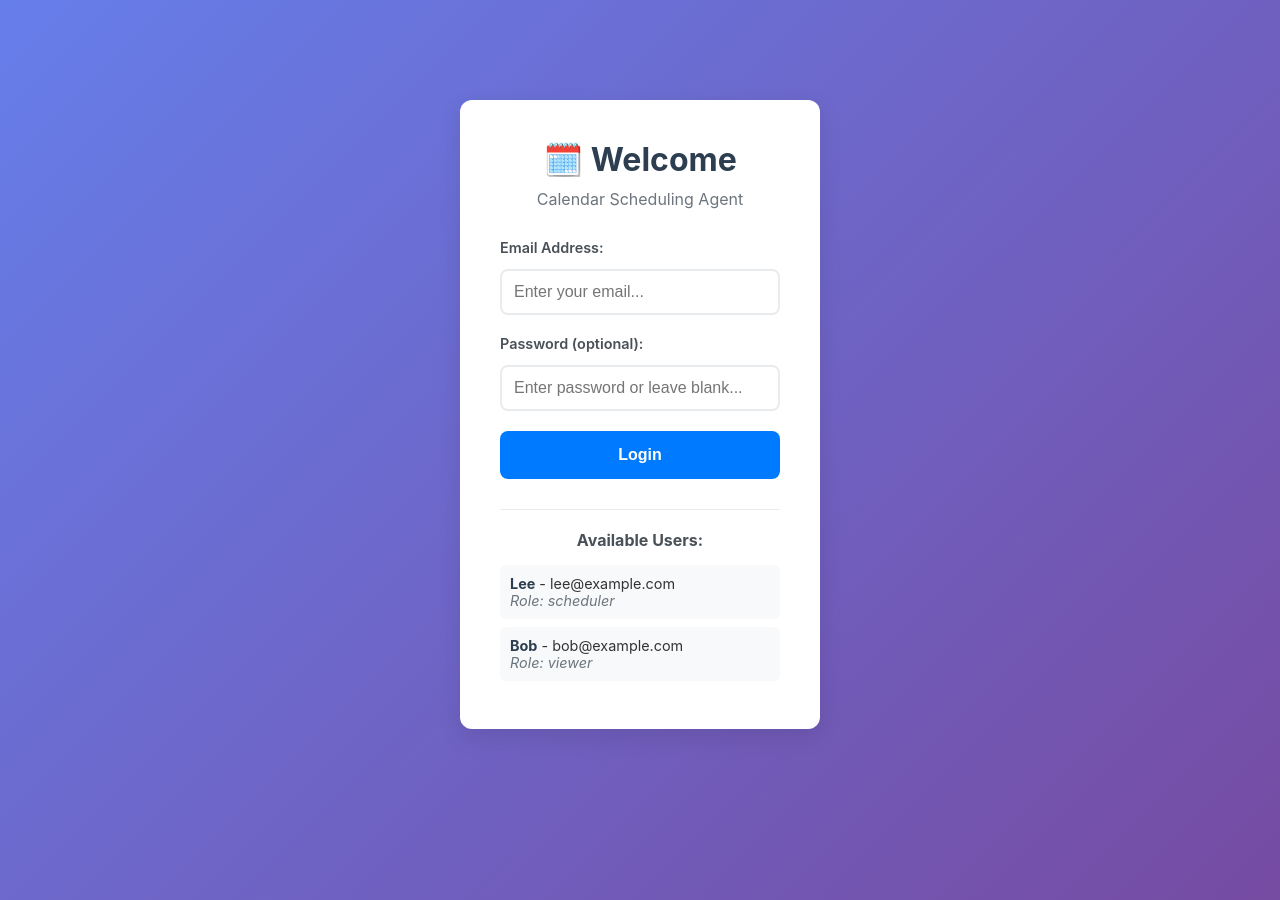
After one commit to PeaceES/ixn-project, a Flask app: page /login in a window 1280 px wide. The commit adds this page. Run offline with Flask 3, Linux system fonts and the light colour scheme.

Commit message:
apparently untracked changes

```diff
--- a/src/python/workshop/requirements.txt
+++ b/src/python/workshop/requirements.txt
@@ -13,3 +13,4 @@
 # Web interface dependencies
 flask>=2.3.0, <3.0.0
 flask-socketio>=5.3.0, <6.0.0  # For future WebSocket support
+flask-login>=0.6.0, <1.0.0  # For user session management
--- /dev/null
+++ b/src/python/workshop/templates/login.html
@@ -0,0 +1,193 @@
+<!DOCTYPE html>
+<html lang="en">
+<head>
+    <meta charset="UTF-8">
+    <meta name="viewport" content="width=device-width, initial-scale=1.0">
+    <title>Login - Calendar Scheduling Agent</title>
+    <link rel="stylesheet" href="{{ url_for('static', filename='css/style.css') }}">
+    <style>
+        .login-container {
+            max-width: 400px;
+            margin: 100px auto;
+            padding: 0 20px;
+        }
+
+        .login-card {
+            background: white;
+            border-radius: 12px;
+            padding: 40px;
+            box-shadow: 0 8px 25px rgba(0,0,0,0.1);
+            text-align: center;
+        }
+
+        .login-header {
+            margin-bottom: 30px;
+        }
+
+        .login-header h1 {
+            color: #2c3e50;
+            margin-bottom: 10px;
+            font-size: 2rem;
+        }
+
+        .login-header p {
+            color: #6c757d;
+            margin: 0;
+        }
+
+        .login-form {
+            display: flex;
+            flex-direction: column;
+            gap: 20px;
+        }
+
+        .form-group {
+            text-align: left;
+        }
+
+        .form-group label {
+            display: block;
+            font-weight: 600;
+            color: #495057;
+            margin-bottom: 8px;
+            font-size: 0.9rem;
+        }
+
+        .form-group input {
+            width: 100%;
+            padding: 12px;
+            border: 2px solid #e9ecef;
+            border-radius: 8px;
+            font-size: 1rem;
+            transition: border-color 0.2s;
+            box-sizing: border-box;
+        }
+
+        .form-group input:focus {
+            outline: none;
+            border-color: #007bff;
+            box-shadow: 0 0 0 2px rgba(0,123,255,0.25);
+        }
+
+        .login-btn {
+            padding: 15px;
+            background: #007bff;
+            color: white;
+            border: none;
+            border-radius: 8px;
+            font-size: 1rem;
+            font-weight: 600;
+            cursor: pointer;
+            transition: background 0.2s;
+        }
+
+        .login-btn:hover {
+            background: #0056b3;
+        }
+
+        .login-btn:disabled {
+            background: #6c757d;
+            cursor: not-allowed;
+        }
+
+        .flash-messages {
+            margin-bottom: 20px;
+        }
+
+        .flash-message {
+            padding: 12px;
+            border-radius: 6px;
+            margin-bottom: 10px;
+        }
+
+        .flash-message.error {
+            background: #f8d7da;
+            color: #721c24;
+            border-left: 4px solid #dc3545;
+        }
+
+        .flash-message.info {
+            background: #d1ecf1;
+            color: #0c5460;
+            border-left: 4px solid #17a2b8;
+        }
+
+        .user-list {
+            margin-top: 30px;
+            padding-top: 20px;
+            border-top: 1px solid #e9ecef;
+        }
+
+        .user-list h3 {
+            color: #495057;
+            font-size: 1rem;
+            margin-bottom: 15px;
+        }
+
+        .user-item {
+            background: #f8f9fa;
+            padding: 10px;
+            border-radius: 6px;
+            margin-bottom: 8px;
+            text-align: left;
+            font-size: 0.9rem;
+        }
+
+        .user-item strong {
+            color: #2c3e50;
+        }
+
+        .user-item .role {
+            color: #6c757d;
+            font-style: italic;
+        }
+    </style>
+</head>
+<body>
+    <div class="login-container">
+        <div class="login-card">
+            <div class="login-header">
+                <h1>🗓️ Welcome</h1>
+                <p>Calendar Scheduling Agent</p>
+            </div>
+
+            {% with messages = get_flashed_messages(with_categories=true) %}
+                {% if messages %}
+                    <div class="flash-messages">
+                        {% for category, message in messages %}
+                            <div class="flash-message {{ category }}">{{ message }}</div>
+                        {% endfor %}
+                    </div>
+                {% endif %}
+            {% endwith %}
+
+            <form method="POST" class="login-form">
+                <div class="form-group">
+                    <label for="email">Email Address:</label>
+                    <input type="email" id="email" name="email" required
+                           placeholder="Enter your email..."
+                           value="{{ request.form.email if request.form.email }}">
+                </div>
+
+                <div class="form-group">
+                    <label for="password">Password (optional):</label>
+                    <input type="password" id="password" name="password"
+                           placeholder="Enter password or leave blank...">
+                </div>
+
+                <button type="submit" class="login-btn">Login</button>
+            </form>
+
+            <div class="user-list">
+                <h3>Available Users:</h3>
+                {% for user_id, user_data in users.items() %}
+                    <div class="user-item">
+                        <strong>{{ user_data.name }}</strong> - {{ user_data.email }}
+                        <br><span class="role">Role: {{ user_data.role }}</span>
+                    </div>
+                {% endfor %}
+            </div>
+        </div>
+    </div>
+</body>
+</html>
--- a/src/python/workshop/web_server.py
+++ b/src/python/workshop/web_server.py
@@ -3,8 +3,9 @@
 Stage 4: Interactive Chat Interface
 """
 
-from flask import Flask, render_template, jsonify, request
+from flask import Flask, render_template, jsonify, request, redirect, url_for, flash, session
 from flask_socketio import SocketIO, emit, disconnect
+from flask_login import LoginManager, UserMixin, login_user, logout_user, login_required, current_user
 import os
 import subprocess
 import signal
@@ -23,6 +24,13 @@
 
 # Initialize SocketIO
 socketio = SocketIO(app, cors_allowed_origins="*", async_mode='threading')
+
+# Initialize Flask-Login
+login_manager = LoginManager()
+login_manager.init_app(app)
+login_manager.login_view = 'login'
+login_manager.login_message = 'Please log in to access this page.'
+login_manager.login_message_category = 'info'
 
 # Configuration
 app.config['SECRET_KEY'] = os.getenv('FLASK_SECRET_KEY', 'dev-key-change-in-production')
@@ -48,6 +56,57 @@
 agent_log_file = WORKSHOP_DIR / 'logs' / 'agent.log'
 agent_output_queue = queue.Queue()
 output_thread = None
+
+# User class for Flask-Login
+class User(UserMixin):
+    def __init__(self, user_id, name, email, role, calendar_permissions=None):
+        self.id = user_id
+        self.name = name
+        self.email = email
+        self.role = role
+        self.calendar_permissions = calendar_permissions or {}
+
+def load_user_directory():
+    """Load user directory from shared location."""
+    user_dir_path = Path(__file__).parent.parent.parent / 'shared' / 'user_directory.json'
+    try:
+        with open(user_dir_path, 'r') as f:
+            return json.load(f)
+    except FileNotFoundError:
+        print(f"Warning: User directory not found at {user_dir_path}")
+        return {}
+    except json.JSONDecodeError:
+        print(f"Warning: Invalid JSON in user directory at {user_dir_path}")
+        return {}
+
+@login_manager.user_loader
+def load_user(user_id):
+    """Load user from user directory."""
+    user_directory = load_user_directory()
+    if user_id in user_directory:
+        user_data = user_directory[user_id]
+        return User(
+            user_id=user_id,
+            name=user_data.get('name', ''),
+            email=user_data.get('email', ''),
+            role=user_data.get('role', ''),
+            calendar_permissions=user_data.get('calendar_permissions', {})
+        )
+    return None
+
+def authenticate_user(email, password=None):
+    """Simple authentication - check if email exists in user directory."""
+    user_directory = load_user_directory()
+    for user_id, user_data in user_directory.items():
+        if user_data.get('email', '').lower() == email.lower():
+            return User(
+                user_id=user_id,
+                name=user_data.get('name', ''),
+                email=user_data.get('email', ''),
+                role=user_data.get('role', ''),
+                calendar_permissions=user_data.get('calendar_permissions', {})
+            )
+    return None
 connected_clients = set()
 
 # Ensure log directory exists
@@ -319,7 +378,40 @@
             'timestamp': time.time()
         })
 
+# Authentication Routes
+@app.route('/login', methods=['GET', 'POST'])
+def login():
+    """Login page and authentication."""
+    if request.method == 'POST':
+        email = request.form.get('email')
+        password = request.form.get('password')  # Optional for now
+
+        if not email:
+            flash('Please enter an email address.', 'error')
+            return render_template('login.html', users=load_user_directory())
+
+        user = authenticate_user(email, password)
+        if user:
+            login_user(user)
+            flash(f'Welcome, {user.name}!', 'info')
+            next_page = request.args.get('next')
+            return redirect(next_page) if next_page else redirect(url_for('index'))
+        else:
+            flash('Invalid email address. Please check the available users below.', 'error')
+
+    return render_template('login.html', users=load_user_directory())
+
+@app.route('/logout')
+@login_required
+def logout():
+    """Logout and redirect to login page."""
+    user_name = current_user.name if current_user.is_authenticated else 'User'
+    logout_user()
+    flash(f'Goodbye, {user_name}! You have been logged out.', 'info')
+    return redirect(url_for('login'))
+
 @app.route('/')
+@login_required
 def index():
     """Main dashboard page."""
     return render_template('index.html')
@@ -354,6 +446,7 @@
     return jsonify(status_data)
 
 @app.route('/api/agent/start', methods=['POST'])
+@login_required
 def start_agent_endpoint():
     """Start the calendar agent."""
     success, message = start_agent()
@@ -365,6 +458,7 @@
     })
 
 @app.route('/api/agent/stop', methods=['POST'])
+@login_required
 def stop_agent_endpoint():
     """Stop the calendar agent."""
     success, message = stop_agent()
@@ -400,6 +494,7 @@
         })
 
 @app.route('/api/agent/send', methods=['POST'])
+@login_required
 def send_message_to_agent():
     """Send a message to the running agent."""
     global agent_process
@@ -565,6 +660,7 @@
         }), 500
 
 @app.route('/api/calendar/events', methods=['POST'])
+@login_required
 def create_event():
     """Create a new calendar event."""
     try:
```
Also changed, not shown: src/python/workshop/agent_core.py (+43 -0 lines), src/python/workshop/data/json/events.json (+48 -0 lines), src/python/workshop/static/css/style.css (+61 -4 lines), src/python/workshop/templates/index.html (+84 -69 lines).
